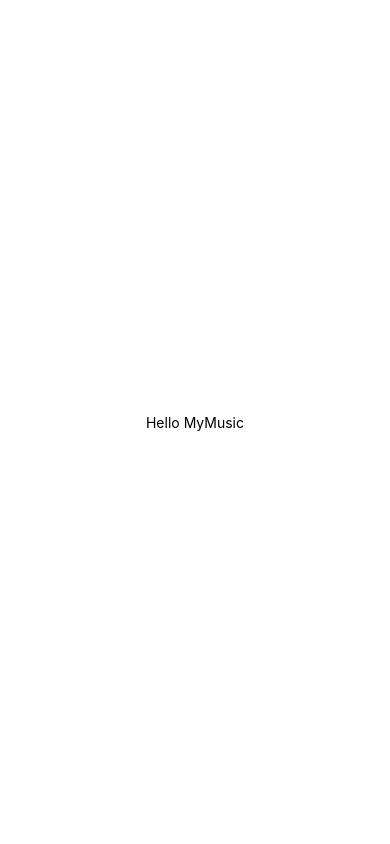
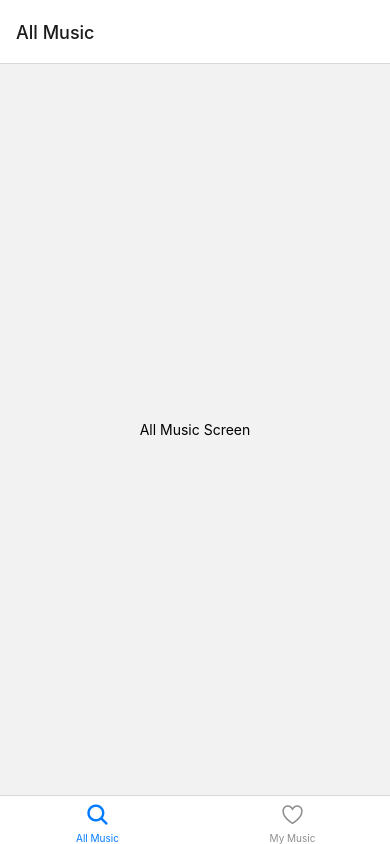
Before and after one commit to MelihTOKSARI/MyMusic, a React Native app: screen /TabNavigation in a window 390 px wide. Built offline with nearby package versions, Linux system fonts and the light colour scheme.

Commit message:
integrate react navigation and add screens with basic view

```diff
--- a/App.tsx
+++ b/App.tsx
@@ -1,7 +1,9 @@
 import React from 'react';
-import { SafeAreaView, StatusBar, StyleSheet, Text, useColorScheme, View } from 'react-native';
+import { NavigationContainer } from '@react-navigation/native';
+import { SafeAreaView, StatusBar, StyleSheet, useColorScheme } from 'react-native';
 
 import Colors from './constants/Colors';
+import StackNavigation from './navigation/StackNavigation';
 
 const App = () => {
   const isDarkMode = useColorScheme() === 'dark';
@@ -14,9 +16,9 @@ const App = () => {
   return (
     <SafeAreaView style={backgroundStyle}>
       <StatusBar barStyle={isDarkMode ? 'light-content' : 'dark-content'} />
-      <View style={styles.textContainer}>
-        <Text style={styles.text} >Hello MyMusic</Text>
-      </View>
+      <NavigationContainer>
+        <StackNavigation />
+      </NavigationContainer>
     </SafeAreaView>
   );
 };
--- /dev/null
+++ b/navigation/BottomNavigation.tsx
@@ -0,0 +1,40 @@
+import React from "react";
+import { createBottomTabNavigator } from "@react-navigation/bottom-tabs";
+import Icon from 'react-native-vector-icons/Ionicons';
+
+import AllMusicScreen from "../screens/AllMusicsScreen";
+import MyMusicScreen from "../screens/MyMusicScreen";
+
+const BottomNavigation = () => {
+    const Tab = createBottomTabNavigator();
+
+    const setIcons = (screenName: string, focused: boolean, size: number, color: string) => {
+        let iconName= '';
+        switch(screenName) {
+            case 'AllMusicScreen':
+                iconName = focused ? 'search' : 'search-outline';
+                break;
+            case 'MyMusicScreen':
+                iconName = focused ? 'heart' : 'heart-outline';
+                break;
+        }
+
+        return <Icon name={iconName} size={size} color={color} />;
+    }
+
+    return (
+        <Tab.Navigator screenOptions={({route}) => ({
+            headerShown: true,
+            tabBarIcon: ({ focused, size, color }) => setIcons(route.name, focused, size, color),
+        })}>
+            <Tab.Screen name="AllMusicScreen" component={AllMusicScreen} options={{
+                title: 'All Music'
+            }} />
+            <Tab.Screen name="MyMusicScreen" component={MyMusicScreen} options={{
+                title: 'My Music'
+            }} />
+        </Tab.Navigator>
+    )
+}
+
+export default BottomNavigation;
--- /dev/null
+++ b/navigation/StackNavigation.tsx
@@ -0,0 +1,20 @@
+import React from "react";
+import { createNativeStackNavigator } from "@react-navigation/native-stack";
+
+import BottomNavigation from "./BottomNavigation";
+import MusicDetailScreen from "../screens/MusicDetailScreen";
+
+const StackNavigation = () => {
+    const Stack = createNativeStackNavigator();
+
+    return (
+        <Stack.Navigator screenOptions={{
+            headerShown: false
+        }}>
+            <Stack.Screen name="TabNavigation" component={BottomNavigation} />
+            <Stack.Screen name="MusicDetailScreen" component={MusicDetailScreen} />
+        </Stack.Navigator>
+    )
+}
+
+export default StackNavigation;
--- /dev/null
+++ b/screens/AllMusicsScreen.tsx
@@ -0,0 +1,23 @@
+import React from "react"
+import { StyleSheet, Text, View } from "react-native"
+
+const AllMusicScreen = () => {
+    return (
+        <View style={styles.container}>
+            <Text style={styles.text}>All Music Screen</Text>
+        </View>
+    )
+}
+
+export default AllMusicScreen;
+
+const styles = StyleSheet.create({
+    container: {
+        flex: 1,
+        alignItems: 'center',
+        justifyContent: 'center'
+    },
+    text: {
+        color: 'black'
+    }
+})
--- /dev/null
+++ b/screens/MusicDetailScreen.tsx
@@ -0,0 +1,23 @@
+import React from "react"
+import { StyleSheet, Text, View } from "react-native"
+
+const MusicDetailScreen = () => {
+    return (
+        <View style={styles.container}>
+            <Text style={styles.text}>Music Detail Screen</Text>
+        </View>
+    )
+}
+
+export default MusicDetailScreen;
+
+const styles = StyleSheet.create({
+    container: {
+        flex: 1,
+        alignItems: 'center',
+        justifyContent: 'center'
+    },
+    text: {
+        color: 'black'
+    }
+})
--- /dev/null
+++ b/screens/MyMusicScreen.tsx
@@ -0,0 +1,23 @@
+import React from "react"
+import { StyleSheet, Text, View } from "react-native"
+
+const MyMusicScreen = () => {
+    return (
+        <View style={styles.container}>
+            <Text style={styles.text}>My Music Screen</Text>
+        </View>
+    )
+}
+
+export default MyMusicScreen;
+
+const styles = StyleSheet.create({
+    container: {
+        flex: 1,
+        alignItems: 'center',
+        justifyContent: 'center'
+    },
+    text: {
+        color: 'black'
+    }
+})
```
Also changed, not shown: package.json (+8 -1 lines), 3 other files (tests, documents, lock files or other folders).
